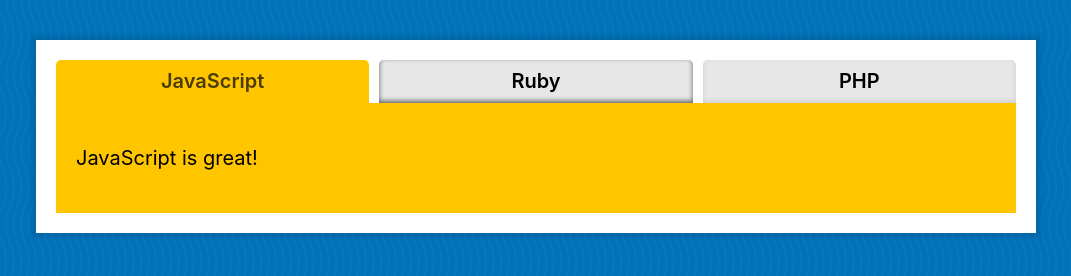
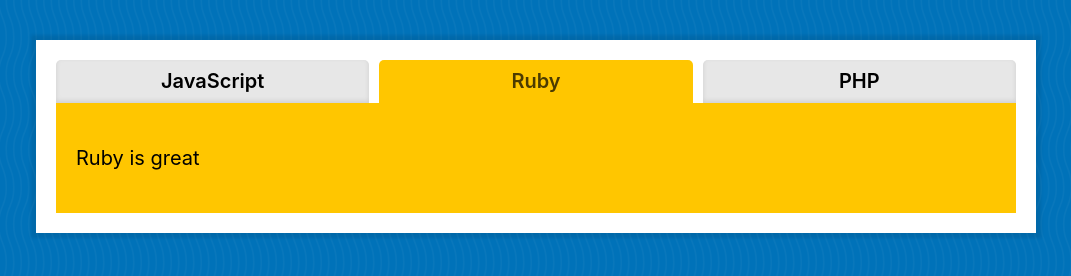
Before and after one commit to savagedetective/beginnerJS, a website: page exercises/36 - Tabs/index.html in a window 1280 px wide. Both pictures are taken after a click on the tab "Ruby". Shown: the whole page, without its empty margins (104-1175 px from the left). Drawn offline with Linux system fonts and the light colour scheme.

Commit message:
finished video 36

```diff
--- a/exercises/36 - Tabs/index.html
+++ b/exercises/36 - Tabs/index.html
@@ -33,7 +33,7 @@
       </div>
     </div>
   </div>
-  <script src="./tabs.js"></script>
+  <script src="./tabs_rg.js"></script>
 </body>
 
 </html>
--- a/exercises/36 - Tabs/tabs.js
+++ /dev/null
@@ -1 +0,0 @@
-console.log('ya ya wes we get it.. IT WORKS!');
--- /dev/null
+++ b/exercises/36 - Tabs/tabs_rg.js
@@ -0,0 +1,27 @@
+console.log('IT WORKS!');
+
+const tabs = document.querySelector('.tabs');
+const tabButtons = tabs.querySelectorAll('[role="tab"]');
+const tabPanels = tabs.querySelectorAll('[role="tabpanel"]');
+
+tabButtons.forEach(button => button.addEventListener('click', handleTabClick));
+
+function handleTabClick(event) {
+  event.preventDefault();
+  console.log('tab clicked', event.currentTarget);
+
+  const selected = event.currentTarget;
+
+  // hide tab panels
+  tabPanels.forEach(panel => (panel.hidden = true));
+  // mark all tabs unselected
+  tabButtons.forEach(button => {
+    button.setAttribute('aria-selected', false);
+  });
+  // mark selected tab as selected
+  selected.setAttribute('aria-selected', true);
+  // find the associated tab Panel and show it
+  const { id } = selected;
+  const tabPanel = tabs.querySelector(`[aria-labelledby="${id}"]`);
+  tabPanel.hidden = false;
+}
```
